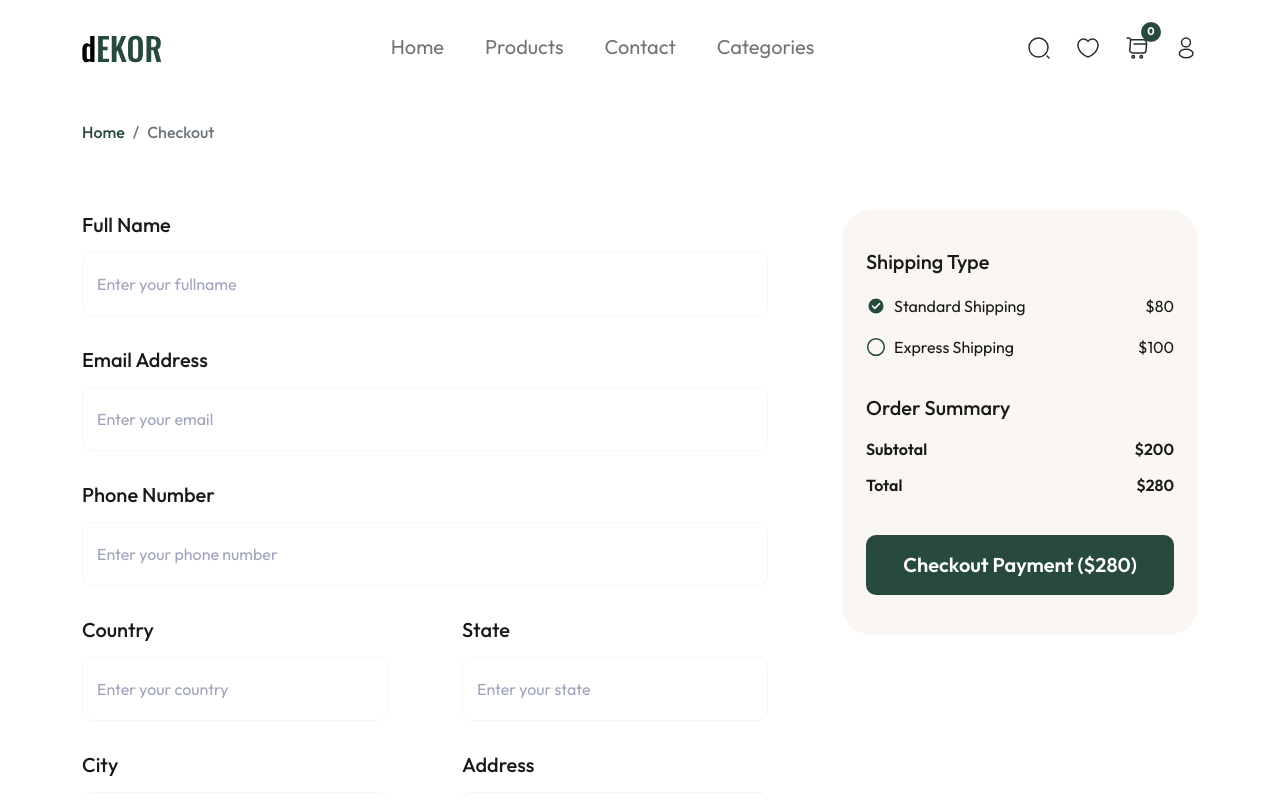
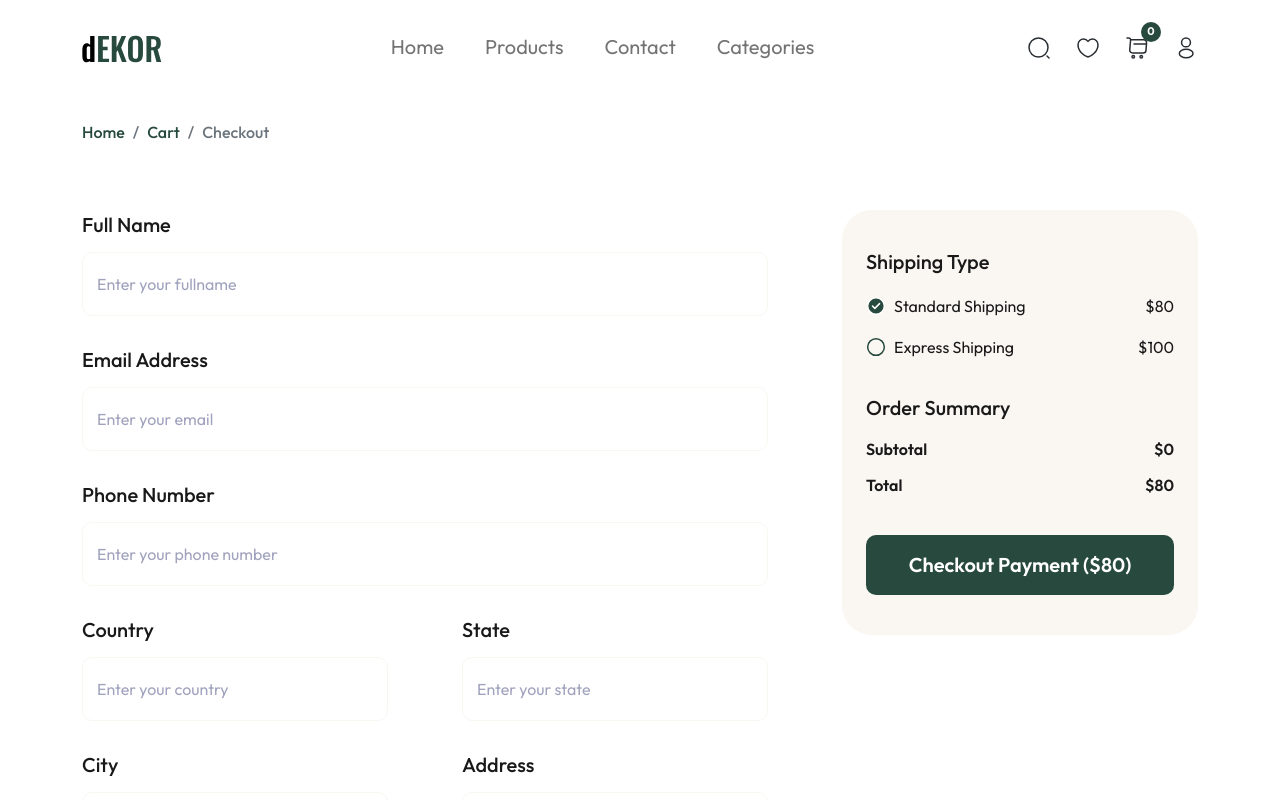
Before and after one commit to Ayodejioladimeji/dEkOR, a Next.js app: page /checkout in a window 1280 px wide. Shown: the top 800 px of the page. Built offline with nearby package versions, Linux system fonts and the light colour scheme.

Commit message:
completed the UI

```diff
--- a/src/common/breadcumb.tsx
+++ b/src/common/breadcumb.tsx
@@ -3,6 +3,7 @@ import React from "react";
 
 interface Props {
   title: string;
+  route?:string
 }
 
 const Breadcumb = (props: Props) => {
@@ -12,6 +13,11 @@ const Breadcumb = (props: Props) => {
         <li className="breadcrumb-item">
           <Link href="/">Home</Link>
         </li>
+
+        {props?.route && <li className="breadcrumb-item">
+          <Link style={{textTransform:'capitalize'}} href={`/${props?.route}`}>{props?.route}</Link>
+        </li>}
+
         <li className="breadcrumb-item active" aria-current="page">
           {props?.title}
         </li>
--- a/src/common/cardskeleton.tsx
+++ b/src/common/cardskeleton.tsx
@@ -17,7 +17,7 @@ const CardSkeleton = (props: Props) => {
     <>
       {loadingdata?.map((item, index) => (
         <div className="mb-4 text-center" key={index}>
-          <Skeleton height={220} />
+          <Skeleton height={250} style={{borderRadius:'20px'}}/>
           <Skeleton
             height={12}
             width={160}
--- a/src/components/Products.tsx
+++ b/src/components/Products.tsx
@@ -29,7 +29,7 @@ const Products = (props: Props) => {
 
         <div className="product-box">
           {loading ? (
-            <CardSkeleton length={8} />
+            <CardSkeleton length={9} />
           ) : (
             <>
               {products?.slice(0, 9)?.map((item: any) => {
--- a/src/pages/checkout.tsx
+++ b/src/pages/checkout.tsx
@@ -1,14 +1,29 @@
 import Breadcumb from "@/common/breadcumb";
 import Layout from "@/components/Layout";
-import React, { useState } from "react";
+import React, { useContext, useState } from "react";
 import { CheckIcon, CircleIcon } from "../../public/assets";
 import { useRouter } from "next/router";
+import { calculateTotal, formatMoney } from "@/utils/utils";
+import { DataContext } from "@/store/GlobalState";
 
 interface Props {}
 
 const Checkout = (props: Props) => {
   const router = useRouter();
   const [shippingType, setShippingType] = useState("standard");
+  const [amount, setAmount] = useState(80)
+  const {state} = useContext(DataContext)
+
+  // handle shipping
+  const handleShipping = (item:string) => {
+    setShippingType(item);
+    if(item === "standard"){
+      setAmount(80)
+    }
+    else{
+      setAmount(100)
+    }
+  }
 
   //
   return (
@@ -16,7 +31,7 @@ const Checkout = (props: Props) => {
       <div className="checkout">
         <div className="container">
           <div className="heading-section">
-            <Breadcumb title="Checkout" />
+            <Breadcumb title="Checkout" route="cart"/>
           </div>
 
           <div className="row">
@@ -71,7 +86,7 @@ const Checkout = (props: Props) => {
                 <div className="order-box">
                   <div
                     className="order-items"
-                    onClick={() => setShippingType("standard")}
+                    onClick={() => handleShipping("standard")}
                   >
                     <div className="d-flex align-items-center gap-2">
                       {shippingType === "standard" ? (
@@ -86,7 +101,7 @@ const Checkout = (props: Props) => {
 
                   <div
                     className="order-items"
-                    onClick={() => setShippingType("express")}
+                    onClick={() => handleShipping("express")}
                   >
                     <div className="d-flex align-items-center gap-2">
                       {shippingType === "express" ? (
@@ -103,15 +118,15 @@ const Checkout = (props: Props) => {
                 <h4>Order Summary</h4>
                 <div className="order-items">
                   <h5>Subtotal</h5>
-                  <h5>$200</h5>
+                  <h5>${formatMoney(calculateTotal(state?.cart))}</h5>
                 </div>
                 <div className="order-items">
                   <h5>Total</h5>
-                  <h5>$280</h5>
+                  <h5>${formatMoney(calculateTotal(state?.cart) + (amount))}</h5>
                 </div>
 
                 <button onClick={() => router.push("/checkout")}>
-                  Checkout Payment ($280)
+                  Checkout Payment (${formatMoney(calculateTotal(state?.cart) + amount)})
                 </button>
               </div>
             </div>
--- a/src/styles/components/__top-deals.scss
+++ b/src/styles/components/__top-deals.scss
@@ -71,6 +71,13 @@
           align-items: center;
           justify-content: center;
           text-align: center;
+          flex-direction: column;
+
+          p{
+            @include body-text(14px, 600, $white);
+            margin:0;
+            line-height:20px
+          }
         }
       }
     }
--- a/src/styles/pages/__product-details.scss
+++ b/src/styles/pages/__product-details.scss
@@ -14,7 +14,6 @@
   }
 
   //   content
-
   .content {
     margin-top: 40px;
     margin-bottom: 80px;
@@ -183,7 +182,6 @@
   }
 
   //   information section
-
   .information {
     margin-top: 30px;
 
@@ -192,6 +190,7 @@
       align-items: center;
       column-gap: 30px;
       border-radius: 4px;
+      margin-bottom:40px;
 
       button {
         @include body-text(20px, 400, $text-color);
--- /dev/null
+++ b/src/utils/utils.ts
@@ -0,0 +1,24 @@
+export const formatMoney = (amount) => {
+    let amountStr = amount.toString();
+
+    let parts = amountStr.split(".");
+    let integerPart = parts[0];
+    let fractionalPart = parts.length > 1 ? "." + parts[1] : "";
+
+    // Add commas to the integer part
+    let formattedInteger = integerPart.replace(/\B(?=(\d{3})+(?!\d))/g, ",");
+
+    let formattedFractional = fractionalPart.length > 2 ? fractionalPart.slice(0, 3) : fractionalPart;
+
+    let formattedAmount = formattedInteger + formattedFractional;
+
+    return formattedAmount;
+}
+
+
+export const calculateTotal = (data) => {
+    const subtotal = data.reduce((prev, item) => {
+        return prev + Number(item.price) * item.quantity;
+    }, 0);
+    return subtotal;
+}
```
Also changed, not shown: src/components/TopDeals.tsx (+8 -7 lines), src/pages/cart.tsx (+5 -4 lines), src/pages/product/[slug].tsx (+14 -3 lines), 1 other file (tests, documents, lock files or other folders).
